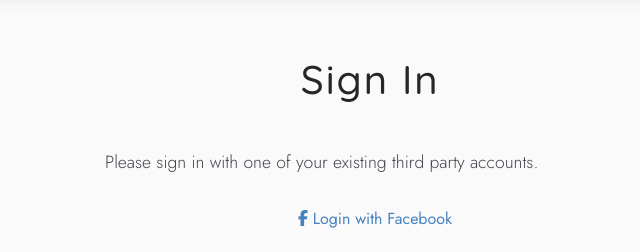
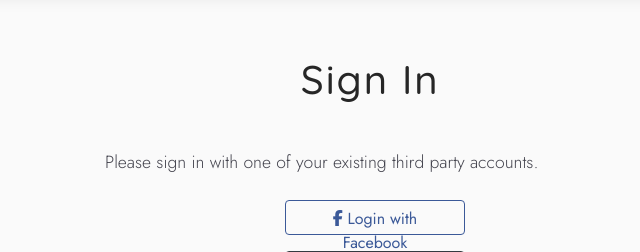
Before and after one commit to JimLynx/fundpin, a Django app: page /accounts/login/?next=/profile/ in a window 1280 px wide. Shown: the part 121-373 px from the top of the page, without its empty margins (265-905 px from the left). Run offline with Django 3.2, Linux system fonts and the light colour scheme; parts of the project's set-up code (start-up, migrations or seed data) failed here and were passed over; some libraries are stand-ins or nearby versions; some web fonts are replaced.

Commit message:
Style social login buttons

```diff
--- a/static/css/base.css
+++ b/static/css/base.css
@@ -592,6 +592,31 @@ form.subscribe-form button:hover {
     color: #fff;
 }
 
+/* --- Social Login buttons */
+.btn-facebook,
+.google {
+    width: 180px;
+    height: 35px
+}
+
+.btn-facebook {
+    color:#3b5998!Important;
+    background-color: var(--off-white);
+
+    border: 1px solid #3b5998; ;
+}
+.btn-facebook:hover {
+    background-color:#3b5998;
+    color: var(--off-white)!Important;
+}
+.google {
+    text-transform:none;
+}
+.google img {
+    width: 20px;
+    margin-bottom:3px;
+    margin-right:5px;
+}
 /* --- MEDIA QUERIES --- */
 
 @media (min-width: 576px) {
```
